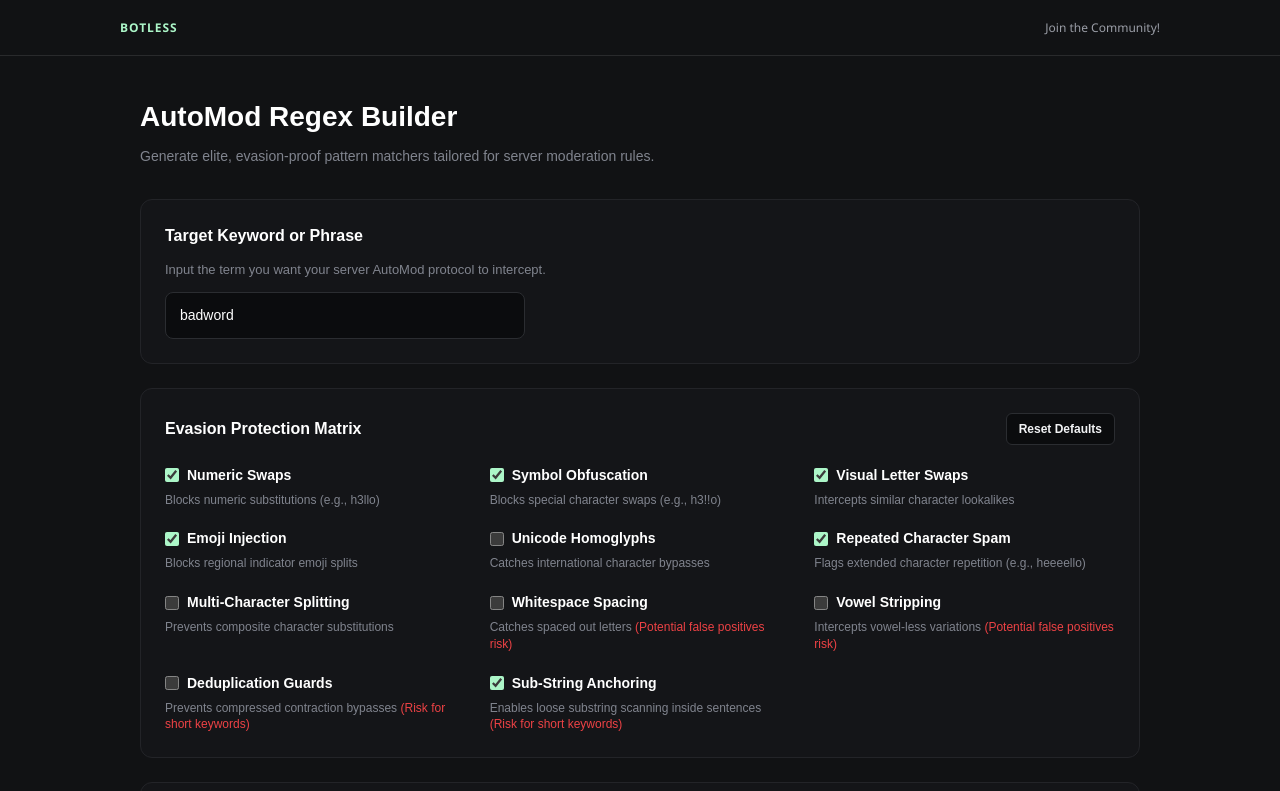
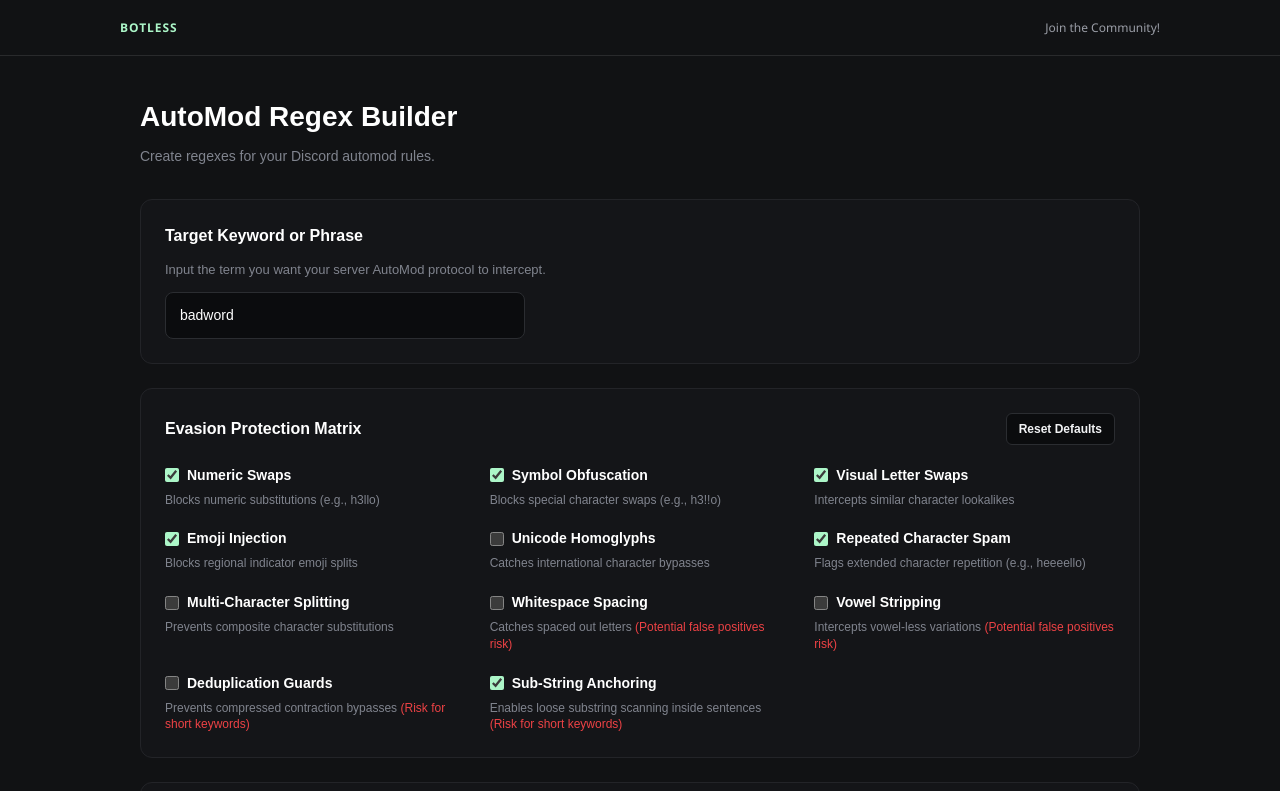
Before and after one commit to discapp-project/discapp-web, a Next.js app: page /regex-creator in a window 1280 px wide. Shown: the top 791 px of the page. Built offline with nearby package versions, Linux system fonts and the light colour scheme.

Commit message:
Change DEC Text

```diff
--- a/src/app/regex-creator/regex-creator.tsx
+++ b/src/app/regex-creator/regex-creator.tsx
@@ -188,7 +188,7 @@ export default function AutomodRegexCreator() {
             AutoMod Regex Builder
           </h1>
           <p style={{ color: "#80848e", fontSize: "14px", lineHeight: "1.5" }}>
-            Generate elite, evasion-proof pattern matchers tailored for server moderation rules.
+            Create regexes for your Discord automod rules.
           </p>
         </div>
 
```
